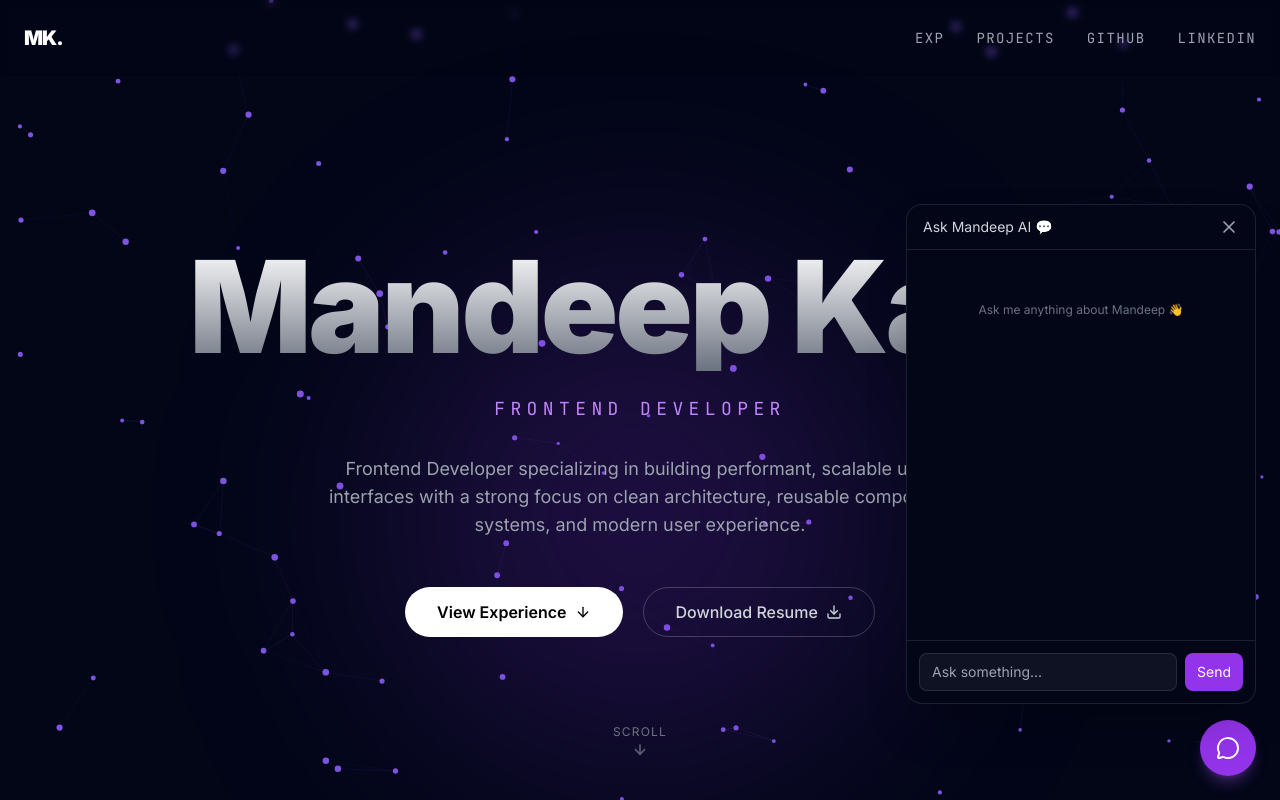
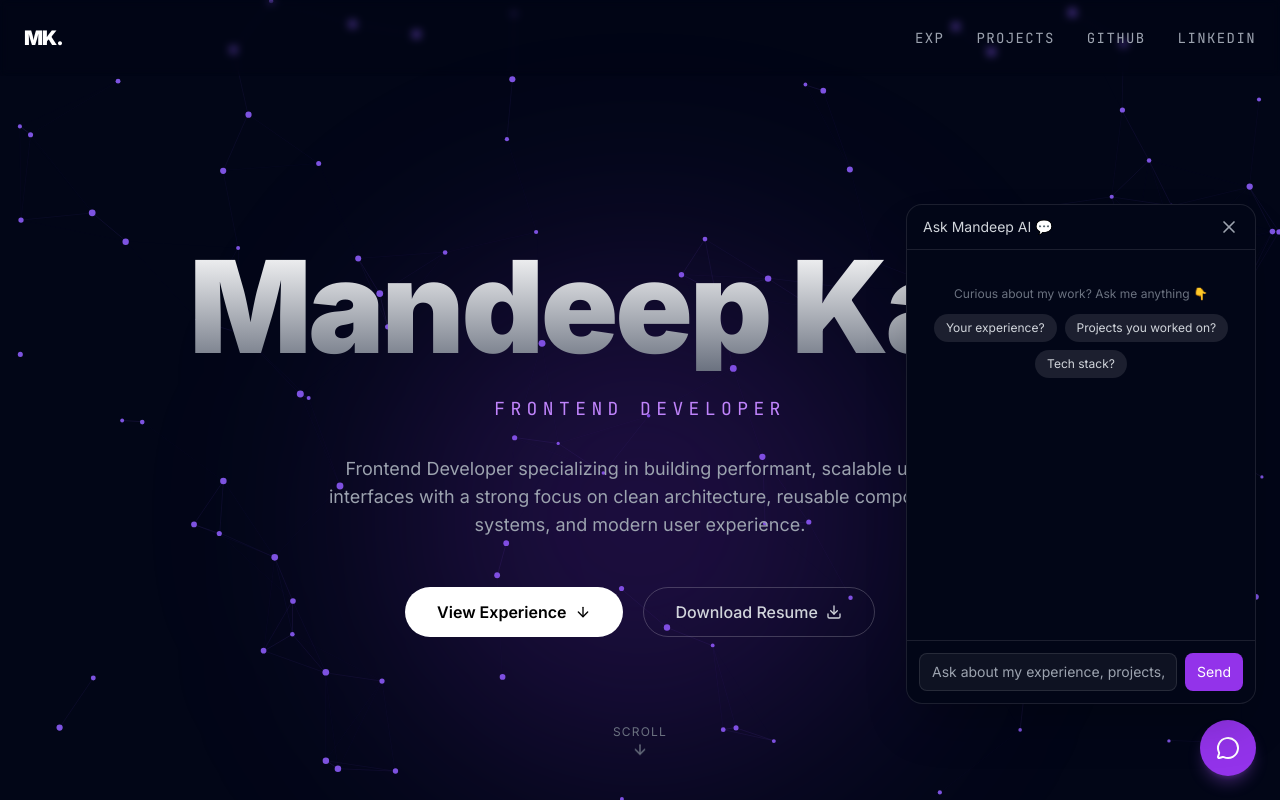
Before and after one commit to mandeep-webdev/Portfolio, a React (Vite) app: page / in a window 1280 px wide. Both pictures are taken after a click on the button 1228 px from the left and 748 px from the top of the page. Shown: the top 800 px of the page. Built offline with nearby package versions, Linux system fonts and the light colour scheme.

Commit message:
feat: add suggested prompts and improve AI chat UX

```diff
--- a/src/components/AIChatWidget.tsx
+++ b/src/components/AIChatWidget.tsx
@@ -14,8 +14,13 @@ export default function AIChatWidget() {
   const [loading, setLoading] = useState(false);
   const [typingText, setTypingText] = useState("");
 
-  // used for automatic scroll
   const chatRef = useRef<HTMLDivElement>(null);
+
+  const suggestions = [
+    "Your experience?",
+    "Projects you worked on?",
+    "Tech stack?",
+  ];
 
   useEffect(() => {
     chatRef.current?.scrollTo({
@@ -25,7 +30,7 @@ export default function AIChatWidget() {
   }, [messages, typingText]);
 
   const typeText = (text: string) => {
-    let index = 0; // track cur charac
+    let index = 0;
     setTypingText("");
 
     const interval = setInterval(() => {
@@ -42,14 +47,10 @@ export default function AIChatWidget() {
     }, 25);
   };
 
-  const handleSend = async () => {
-    if (!query.trim()) return;
+  const sendMessage = async (text: string) => {
+    if (!text.trim()) return;
 
-    const currentQuery = query;
-
-    setMessages((prev) => [...prev, { role: "user", content: currentQuery }]);
-
-    setQuery("");
+    setMessages((prev) => [...prev, { role: "user", content: text }]);
     setLoading(true);
 
     try {
@@ -60,19 +61,31 @@ export default function AIChatWidget() {
           headers: {
             "Content-Type": "application/json",
           },
-          body: JSON.stringify({ question: currentQuery }),
+          body: JSON.stringify({ question: text }),
         },
       );
+
+      if (!res.ok) throw new Error("API failed");
 
       const data = await res.json();
 
       setLoading(false);
-
       typeText(data.answer);
     } catch (err) {
       console.error(err);
       setLoading(false);
+      typeText("⚠️ Something went wrong. Please try again.");
     }
+  };
+
+  const handleSend = () => {
+    const currentQuery = query;
+    setQuery("");
+    sendMessage(currentQuery);
+  };
+
+  const handleSuggestionClick = (text: string) => {
+    sendMessage(text);
   };
 
   return (
@@ -80,14 +93,7 @@ export default function AIChatWidget() {
       {/* Floating Button */}
       <button
         onClick={() => setOpen(true)}
-        className="
-          fixed bottom-6 right-6 z-50
-          w-14 h-14 rounded-full
-          bg-purple-600 hover:bg-purple-700
-          flex items-center justify-center
-          shadow-lg shadow-purple-500/30
-          transition
-        "
+        className="fixed bottom-6 right-6 z-50 w-14 h-14 rounded-full bg-purple-600 hover:bg-purple-700 flex items-center justify-center shadow-lg shadow-purple-500/30 transition"
       >
         <MessageCircle className="text-white w-6 h-6" />
       </button>
@@ -100,16 +106,7 @@ export default function AIChatWidget() {
             animate={{ opacity: 1, y: 0, scale: 1 }}
             exit={{ opacity: 0, y: 50, scale: 0.95 }}
             transition={{ duration: 0.25 }}
-            className="
-              fixed bottom-24 right-6 z-50
-              w-[350px] h-[500px]
-              bg-[#020617]
-              border border-white/10
-              rounded-2xl
-              shadow-2xl
-              flex flex-col
-              overflow-hidden
-            "
+            className="fixed bottom-24 right-6 z-50 w-[350px] h-[500px] bg-[#020617] border border-white/10 rounded-2xl shadow-2xl flex flex-col overflow-hidden"
           >
             {/* Header */}
             <div className="flex items-center justify-between px-4 py-3 border-b border-white/10">
@@ -122,9 +119,24 @@ export default function AIChatWidget() {
             {/* Messages */}
             <div ref={chatRef} className="flex-1 overflow-y-auto p-3 space-y-3">
               {messages.length === 0 && (
-                <p className="text-gray-500 text-xs text-center mt-10">
-                  Ask me anything about Mandeep 👋
-                </p>
+                <>
+                  <p className="text-gray-500 text-xs text-center mt-6">
+                    Curious about my work? Ask me anything 👇
+                  </p>
+
+                  {/* ✅ Suggested Questions */}
+                  <div className="flex flex-wrap gap-2 justify-center mt-4">
+                    {suggestions.map((item, idx) => (
+                      <button
+                        key={idx}
+                        onClick={() => handleSuggestionClick(item)}
+                        className="text-xs px-3 py-1.5 rounded-full bg-white/10 text-gray-300 hover:bg-purple-600 hover:text-white transition"
+                      >
+                        {item}
+                      </button>
+                    ))}
+                  </div>
+                </>
               )}
 
               {messages.map((msg, idx) => (
@@ -134,30 +146,24 @@ export default function AIChatWidget() {
                     msg.role === "user" ? "justify-end" : "justify-start"
                   }`}
                 >
-                  {/* 🤖 AI Avatar */}
                   {msg.role === "assistant" && (
                     <div className="w-8 h-8 rounded-full bg-purple-600 flex items-center justify-center shadow-lg shadow-purple-500/40">
                       <Bot className="w-4 h-4 text-white" />
                     </div>
                   )}
 
-                  {/* 💬 Message Bubble */}
                   <div
-                    className={`
-        max-w-[75%] px-3 py-2 rounded-xl text-xs
-        ${
-          msg.role === "user"
-            ? "bg-purple-600 text-white rounded-br-none"
-            : "bg-white/10 text-gray-200 rounded-bl-none"
-        }
-      `}
+                    className={`max-w-[75%] px-3 py-2 rounded-xl text-xs ${
+                      msg.role === "user"
+                        ? "bg-purple-600 text-white rounded-br-none"
+                        : "bg-white/10 text-gray-200 rounded-bl-none"
+                    }`}
                   >
                     {msg.content}
                   </div>
                 </div>
               ))}
 
-              {/* Typing */}
               {typingText && (
                 <div className="flex justify-start">
                   <div className="bg-white/10 text-gray-200 px-3 py-2 rounded-xl text-xs rounded-bl-none">
@@ -179,12 +185,8 @@ export default function AIChatWidget() {
               <input
                 value={query}
                 onChange={(e) => setQuery(e.target.value)}
-                placeholder="Ask something..."
-                className="
-                  flex-1 px-3 py-2 text-sm
-                  rounded-lg bg-white/5 border border-white/10
-                  text-white focus:outline-none
-                "
+                placeholder="Ask about my experience, projects, or skills..."
+                className="flex-1 px-3 py-2 text-sm rounded-lg bg-white/5 border border-white/10 text-white focus:outline-none"
                 onKeyDown={(e) => e.key === "Enter" && handleSend()}
               />
               <button
```
